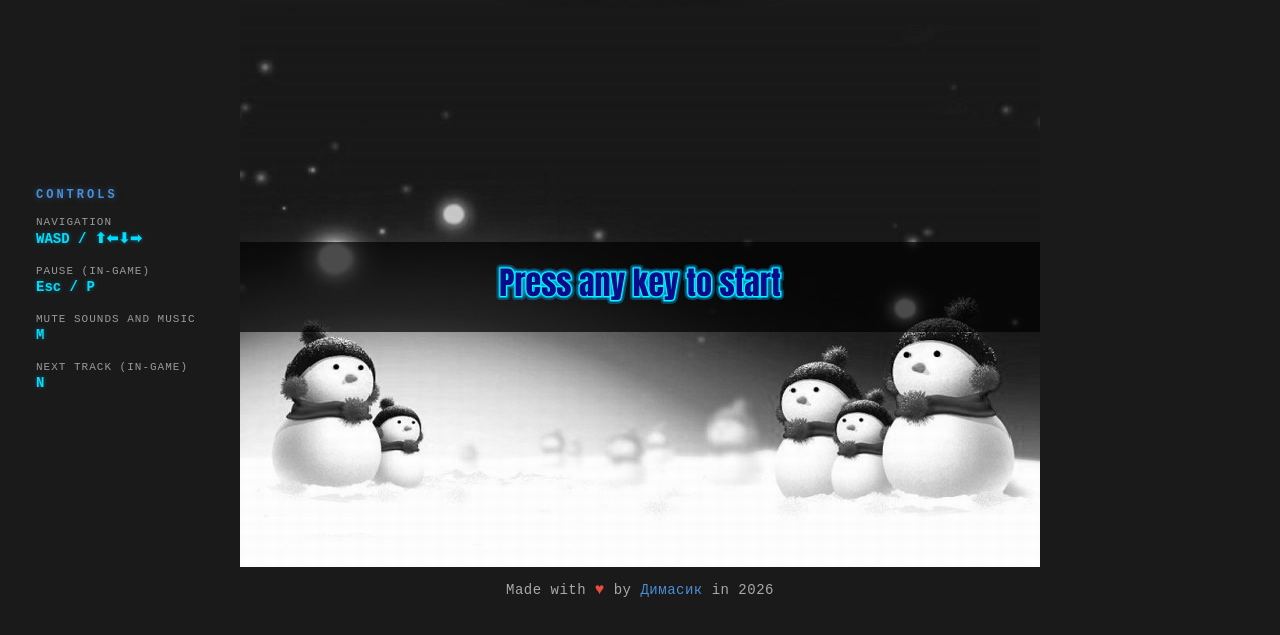
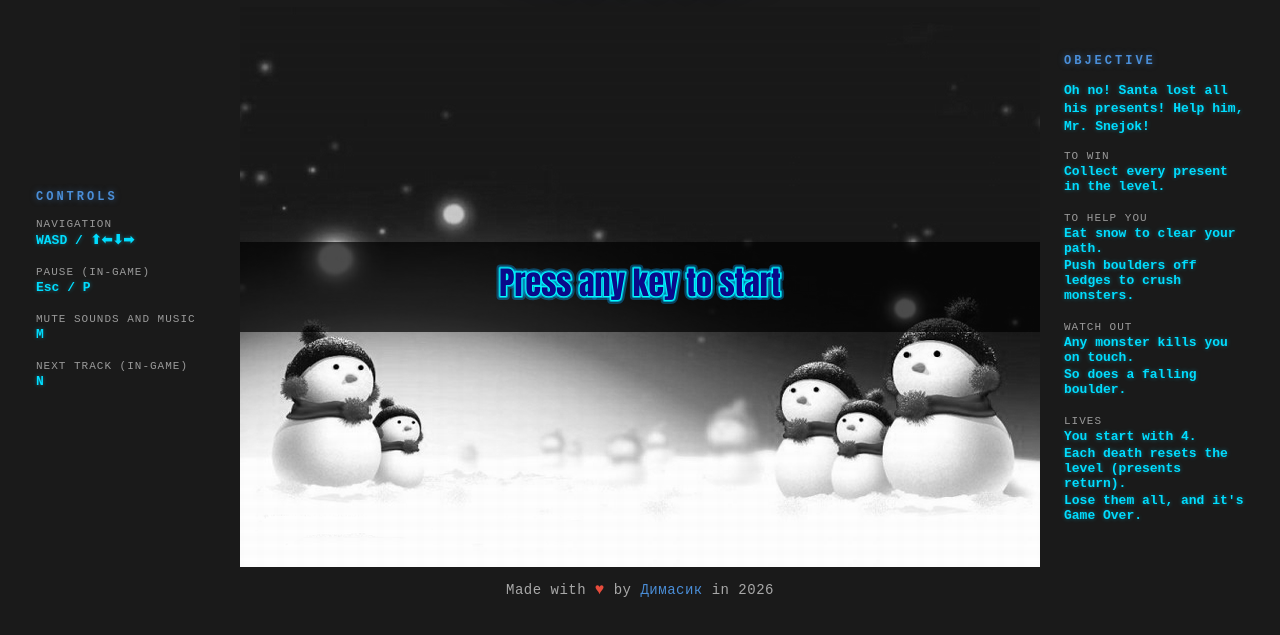
Before and after one commit to dmibbb/snowdash20, a website built with Vite: page index.html in a window 1280 px wide. Shown: the part 149-784 px from the top of the page. Built offline with nearby package versions, Linux system fonts and the light colour scheme.

Commit message:
Add objectives

```diff
--- a/index.html
+++ b/index.html
@@ -13,7 +13,7 @@
     </header>
 
     <div class="game-body">
-      <aside class="controls">
+      <aside class="side-panel controls">
         <h2>Controls</h2>
         <dl>
           <dt>Navigation</dt>
@@ -27,6 +27,26 @@
         </dl>
       </aside>
       <canvas id="game" width="800" height="560"></canvas>
+      <aside class="side-panel objectives">
+        <h2>Objective</h2>
+        <p class="objective-intro">
+          Oh no! Santa lost all his presents! Help him, Mr. Snejok!
+        </p>
+        <dl>
+          <dt>TO WIN</dt>
+          <dd>Collect every present in the level.</dd>
+          <dt>TO HELP YOU</dt>
+          <dd>Eat snow to clear your path.</dd>
+          <dd>Push boulders off ledges to crush monsters.</dd>
+          <dt>WATCH OUT</dt>
+          <dd>Any monster kills you on touch.</dd>
+          <dd>So does a falling boulder.</dd>
+          <dt>LIVES</dt>
+          <dd>You start with 4.</dd>
+          <dd>Each death resets the level (presents return).</dd>
+          <dd>Lose them all, and it's Game Over.</dd>
+        </dl>
+      </aside>
     </div>
 
     <footer class="site-footer">
--- a/src/style.css
+++ b/src/style.css
@@ -103,9 +103,8 @@ canvas#game {
   margin: 0 auto;
 }
 
-.controls {
+.side-panel {
   position: absolute;
-  right: calc(100% + 24px);
   top: 50%;
   transform: translateY(-50%);
   width: 180px;
@@ -115,7 +114,7 @@ canvas#game {
   pointer-events: none; /* чтобы клики не воровали фокус у канваса */
 }
 
-.controls h2 {
+.side-panel h2 {
   margin: 0 0 14px;
   font-size: 12px;
   letter-spacing: 3px;
@@ -124,11 +123,11 @@ canvas#game {
   text-shadow: 0 0 6px rgba(74, 142, 216, 0.5);
 }
 
-.controls dl {
+.side-panel dl {
   margin: 0;
 }
 
-.controls dt {
+.side-panel dt {
   margin-top: 18px;
   font-size: 11px;
   letter-spacing: 1px;
@@ -136,14 +135,31 @@ canvas#game {
   color: #9a9a9a;
 }
 
-.controls dt:first-child {
+.side-panel dt:first-child {
   margin-top: 0;
 }
 
-.controls dd {
+.side-panel dd {
   margin: 2px 0 0;
-  font-size: 14px;
+  font-size: 13px;
   font-weight: bold;
   color: #00ddff;
   text-shadow: 0 0 4px rgba(0, 221, 255, 0.4);
 }
+
+.controls {
+  right: calc(100% + 24px);
+}
+
+.objectives {
+  left: calc(100% + 24px);
+}
+
+.objectives .objective-intro {
+  margin: 0 0 14px;
+  font-size: 13px;
+  line-height: 1.4;
+  font-weight: bold;
+  color: #00ddff;
+  text-shadow: 0 0 4px rgba(0, 221, 255, 0.4);
+}
```
Also changed, not shown: 1 other file.
